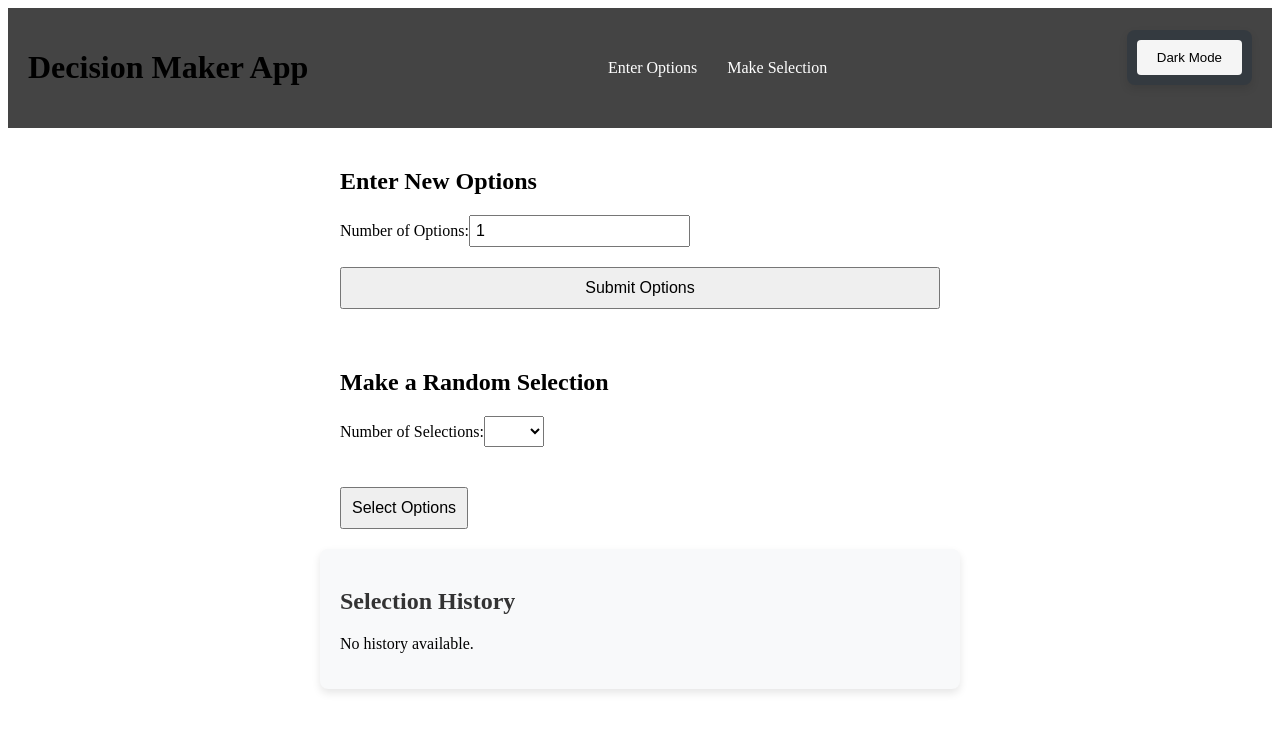
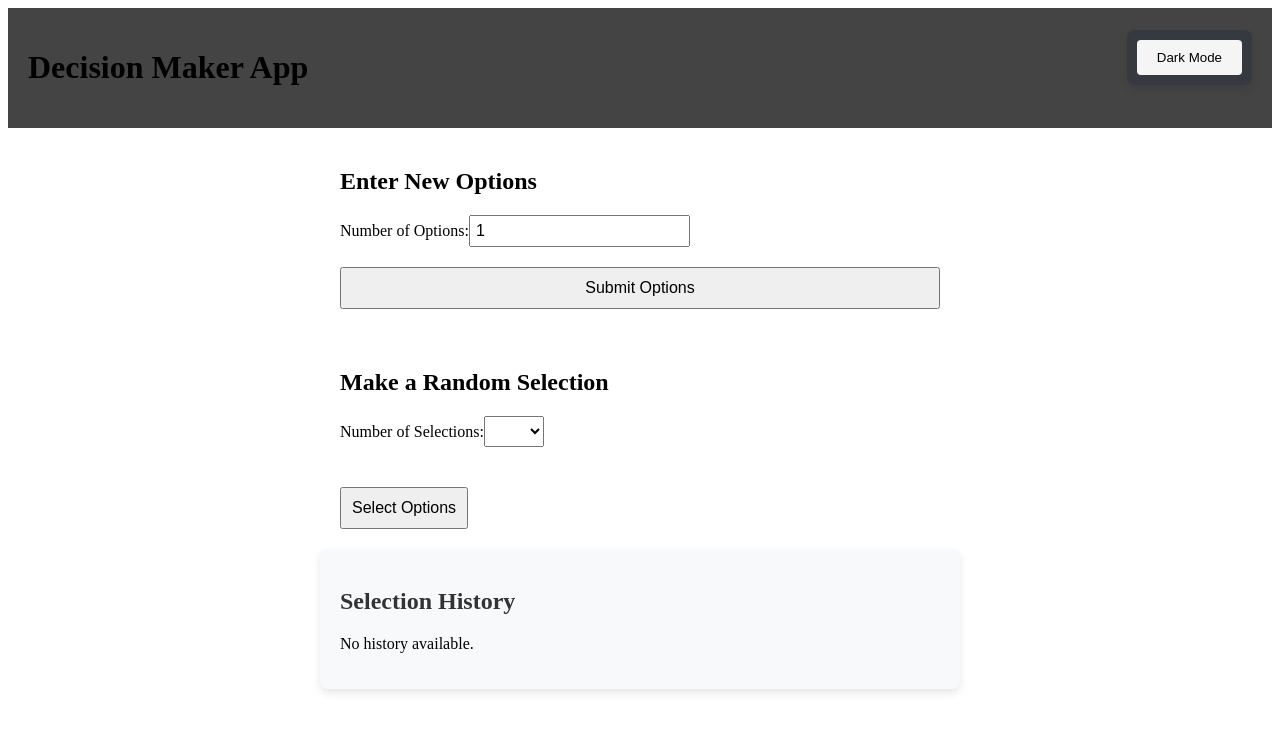
Before and after one commit to oxoROBOTOoxo/decision-maker, a React (Create React App) app: page / in a window 1280 px wide. Shown: the top 732 px of the page. Built offline with nearby package versions, Linux system fonts and the light colour scheme.

Commit message:
refactor: Remove navigation links from Header component

```diff
--- a/src/components/Header.js
+++ b/src/components/Header.js
@@ -6,10 +6,6 @@ const Header = () => {
   return (
     <header className="app-header">
       <h1>Decision Maker App</h1>
-      <nav>
-        <a href="#enter-options">Enter Options</a>
-        <a href="#make-selection">Make Selection</a>
-      </nav>
       <ThemeToggle />
     </header>
   );
```
